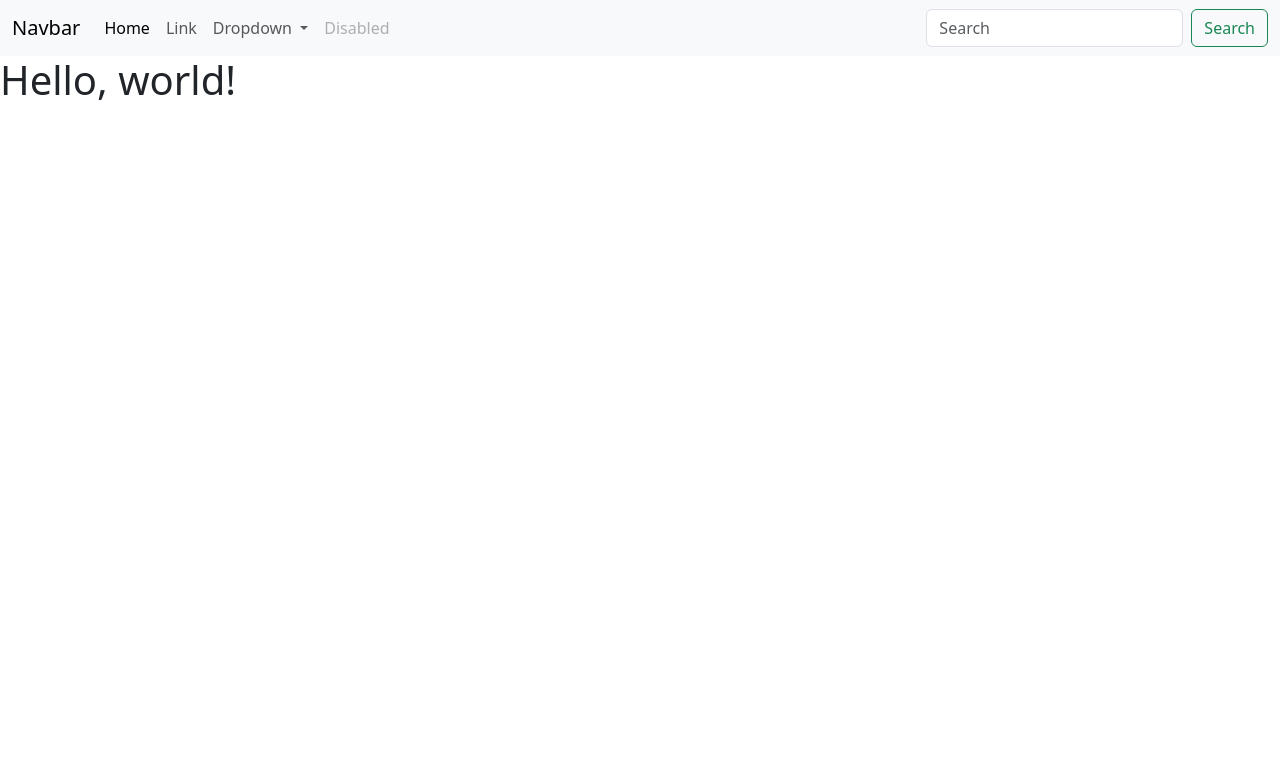
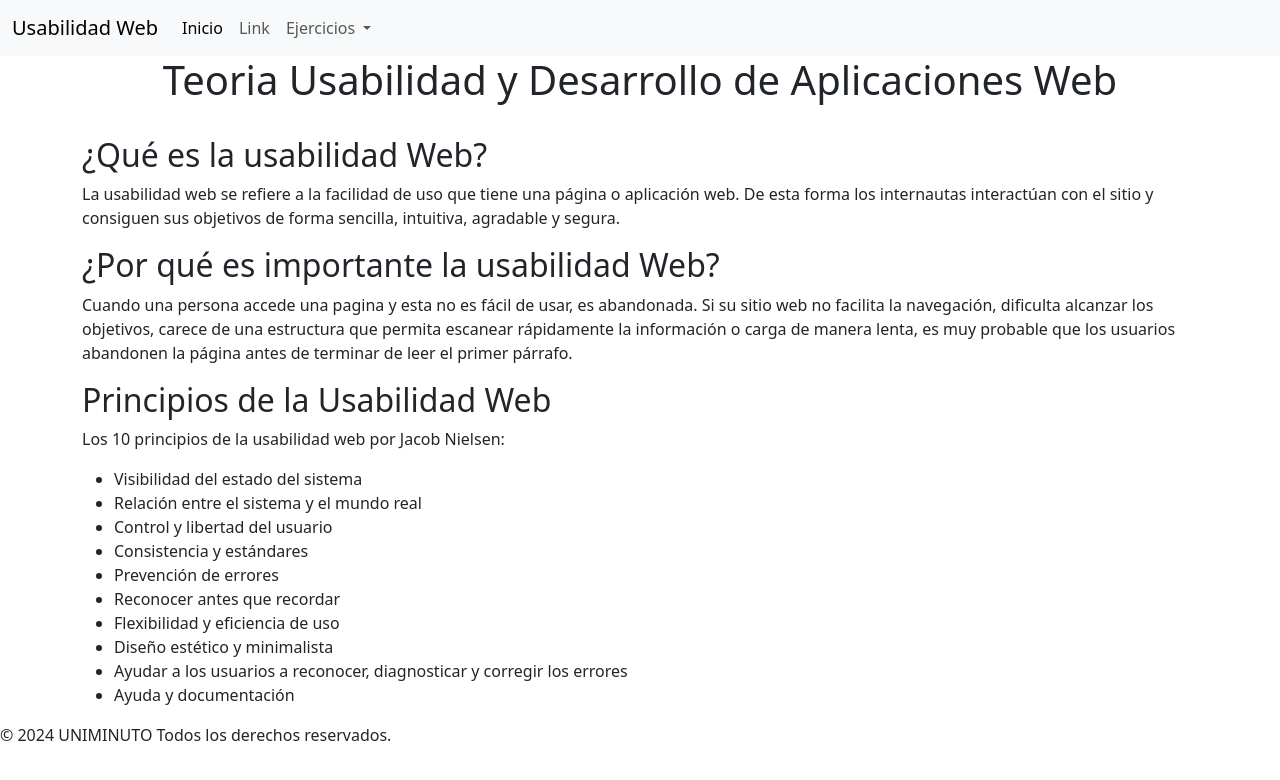
Before and after one commit to yenneralayon142/IngenieriaWeb, a PHP site: page / in a window 1280 px wide. Shown: the top 780 px of the page. Run offline with PHP 8.4, Linux system fonts and the light colour scheme.

Commit message:
feat(front): Add content and new structure

```diff
--- /dev/null
+++ b/Actividad3/content.php
@@ -0,0 +1,47 @@
+<!DOCTYPE html>
+<html lang="en">
+<head>
+    <meta charset="UTF-8">
+    <meta name="viewport" content="width=device-width, initial-scale=1.0">
+    <link href="https://cdn.jsdelivr.net/npm/bootstrap@5.3.3/dist/css/bootstrap.min.css" rel="stylesheet" integrity="sha384-QWTKZyjpPEjISv5WaRU9OFeRpok6YctnYmDr5pNlyT2bRjXh0JMhjY6hW+ALEwIH" crossorigin="anonymous">
+</head>
+<body>
+    <main>
+        <h1 class="text-center">Teoria Usabilidad y Desarrollo de Aplicaciones Web</h1><br>
+        <div>
+            <h2>¿Qué es la usabilidad Web?</h2>
+            <p>
+                La usabilidad web se refiere a la facilidad de uso que tiene una página o aplicación web. De esta forma los internautas interactúan con el sitio y consiguen sus objetivos de forma sencilla, intuitiva, agradable y segura.
+            </p>
+        </div>
+
+        <div>
+            <h2>¿Por qué es importante la usabilidad Web?</h2>
+            <p>
+                Cuando una persona accede una pagina y esta no es fácil de usar,  es abandonada.
+                Si su sitio web no facilita la navegación, dificulta alcanzar los objetivos, carece de una estructura que permita escanear rápidamente la información o carga de manera lenta, es muy probable que los usuarios abandonen la página antes de terminar de leer el primer párrafo.
+            </p>
+        </div>
+
+        <div>
+            <h2>Principios de la Usabilidad Web</h2>
+            <p>
+                Los 10 principios de la usabilidad web por Jacob Nielsen:
+                <ul>
+                    <li>Visibilidad del estado del sistema</li>
+                    <li>Relación entre el sistema y el mundo real</li>
+                    <li>Control y libertad del usuario</li>
+                    <li>Consistencia y estándares</li>
+                    <li>Prevención de errores</li>
+                    <li>Reconocer antes que recordar</li>
+                    <li>Flexibilidad y eficiencia de uso</li>
+                    <li>Diseño estético y minimalista</li>
+                    <li>Ayudar a los usuarios a reconocer, diagnosticar y corregir los errores</li>
+                    <li>Ayuda y documentación</li>
+                </ul>
+            </p>
+        </div>
+    </main>
+    <script src="https://cdn.jsdelivr.net/npm/bootstrap@5.3.3/dist/js/bootstrap.bundle.min.js" integrity="sha384-YvpcrYf0tY3lHB60NNkmXc5s9fDVZLESaAA55NDzOxhy9GkcIdslK1eN7N6jIeHz" crossorigin="anonymous"></script>
+</body>
+</html>
--- /dev/null
+++ b/Actividad3/footer.php
@@ -0,0 +1,14 @@
+<!DOCTYPE html>
+<html lang="en">
+<head>
+    <meta charset="UTF-8">
+    <meta name="viewport" content="width=device-width, initial-scale=1.0">
+    <link href="https://cdn.jsdelivr.net/npm/bootstrap@5.3.3/dist/css/bootstrap.min.css" rel="stylesheet" integrity="sha384-QWTKZyjpPEjISv5WaRU9OFeRpok6YctnYmDr5pNlyT2bRjXh0JMhjY6hW+ALEwIH" crossorigin="anonymous">
+</head>
+<body>
+    <footer>
+        <p>&copy; 2024 UNIMINUTO Todos los derechos reservados.</p>
+    </footer>
+    <script src="https://cdn.jsdelivr.net/npm/bootstrap@5.3.3/dist/js/bootstrap.bundle.min.js" integrity="sha384-YvpcrYf0tY3lHB60NNkmXc5s9fDVZLESaAA55NDzOxhy9GkcIdslK1eN7N6jIeHz" crossorigin="anonymous"></script>
+</body>
+</html>
--- /dev/null
+++ b/Actividad3/header.php
@@ -0,0 +1,41 @@
+<!doctype html>
+<html lang="en">
+  <head>
+    <meta charset="utf-8">
+    <meta name="viewport" content="width=device-width, initial-scale=1">
+    <title>Bootstrap demo</title>
+    <link href="https://cdn.jsdelivr.net/npm/bootstrap@5.3.3/dist/css/bootstrap.min.css" rel="stylesheet" integrity="sha384-QWTKZyjpPEjISv5WaRU9OFeRpok6YctnYmDr5pNlyT2bRjXh0JMhjY6hW+ALEwIH" crossorigin="anonymous">
+    <!-- Menú de Navegación -->
+    <nav class="navbar navbar-expand-lg bg-body-tertiary">
+      <div class="container-fluid">
+        <a class="navbar-brand" href="#"> Usabilidad Web </a>
+        <button class="navbar-toggler" type="button" data-bs-toggle="collapse" data-bs-target="#navbarSupportedContent" aria-controls="navbarSupportedContent" aria-expanded="false" aria-label="Toggle navigation">
+          <span class="navbar-toggler-icon"></span>
+        </button>
+        <div class="collapse navbar-collapse" id="navbarSupportedContent">
+          <ul class="navbar-nav me-auto mb-2 mb-lg-0">
+            <li class="nav-item">
+              <a class="nav-link active" aria-current="page" href="#">Inicio</a>
+            </li>
+            <li class="nav-item">
+              <a class="nav-link" href="#">Link</a>
+            </li>
+            <li class="nav-item dropdown">
+              <a class="nav-link dropdown-toggle" href="#" role="button" data-bs-toggle="dropdown" aria-expanded="false">
+                Ejercicios
+              </a>
+              <ul class="dropdown-menu">
+                <li><a class="dropdown-item" href="#">Ejercicio1</a></li>
+                <li><a class="dropdown-item" href="#">Ejercicio2</a></li>
+                <li><a class="dropdown-item" href="#">Ejercicio3</a></li>
+              </ul>
+            </li>
+          </ul>
+        </div>
+      </div>
+    </nav>
+  </head>
+  <body>
+    <script src="https://cdn.jsdelivr.net/npm/bootstrap@5.3.3/dist/js/bootstrap.bundle.min.js" integrity="sha384-YvpcrYf0tY3lHB60NNkmXc5s9fDVZLESaAA55NDzOxhy9GkcIdslK1eN7N6jIeHz" crossorigin="anonymous"></script>
+  </body>
+</html>
--- a/Actividad3/index.php
+++ b/Actividad3/index.php
@@ -1,49 +1,11 @@
-<!doctype html>
-<html lang="en">
-  <head>
-    <meta charset="utf-8">
-    <meta name="viewport" content="width=device-width, initial-scale=1">
-    <title>Bootstrap demo</title>
-    <link href="https://cdn.jsdelivr.net/npm/bootstrap@5.3.3/dist/css/bootstrap.min.css" rel="stylesheet" integrity="sha384-QWTKZyjpPEjISv5WaRU9OFeRpok6YctnYmDr5pNlyT2bRjXh0JMhjY6hW+ALEwIH" crossorigin="anonymous">
-    <nav class="navbar navbar-expand-lg bg-body-tertiary">
-      <div class="container-fluid">
-        <a class="navbar-brand" href="#">Navbar</a>
-        <button class="navbar-toggler" type="button" data-bs-toggle="collapse" data-bs-target="#navbarSupportedContent" aria-controls="navbarSupportedContent" aria-expanded="false" aria-label="Toggle navigation">
-          <span class="navbar-toggler-icon"></span>
-        </button>
-        <div class="collapse navbar-collapse" id="navbarSupportedContent">
-          <ul class="navbar-nav me-auto mb-2 mb-lg-0">
-            <li class="nav-item">
-              <a class="nav-link active" aria-current="page" href="#">Home</a>
-            </li>
-            <li class="nav-item">
-              <a class="nav-link" href="#">Link</a>
-            </li>
-            <li class="nav-item dropdown">
-              <a class="nav-link dropdown-toggle" href="#" role="button" data-bs-toggle="dropdown" aria-expanded="false">
-                Dropdown
-              </a>
-              <ul class="dropdown-menu">
-                <li><a class="dropdown-item" href="#">Action</a></li>
-                <li><a class="dropdown-item" href="#">Another action</a></li>
-                <li><hr class="dropdown-divider"></li>
-                <li><a class="dropdown-item" href="#">Something else here</a></li>
-              </ul>
-            </li>
-            <li class="nav-item">
-              <a class="nav-link disabled" aria-disabled="true">Disabled</a>
-            </li>
-          </ul>
-          <form class="d-flex" role="search">
-            <input class="form-control me-2" type="search" placeholder="Search" aria-label="Search">
-            <button class="btn btn-outline-success" type="submit">Search</button>
-          </form>
-        </div>
-      </div>
-    </nav>
-  </head>
-  <body>
-    <h1>Hello, world!</h1>
-    <script src="https://cdn.jsdelivr.net/npm/bootstrap@5.3.3/dist/js/bootstrap.bundle.min.js" integrity="sha384-YvpcrYf0tY3lHB60NNkmXc5s9fDVZLESaAA55NDzOxhy9GkcIdslK1eN7N6jIeHz" crossorigin="anonymous"></script>
-  </body>
-</html>
+<?php
+    include 'header.php';  // Incluye el encabezado
+?>
+
+<div class="container">
+    <?php include 'content.php'; ?> <!-- Incluye el contenido principal -->
+</div>
+
+<?php
+    include 'footer.php';  // Incluye el pie de página
+?>
```
Also changed, not shown: Actividad3/form.php (deleted, +0 -38 lines).
